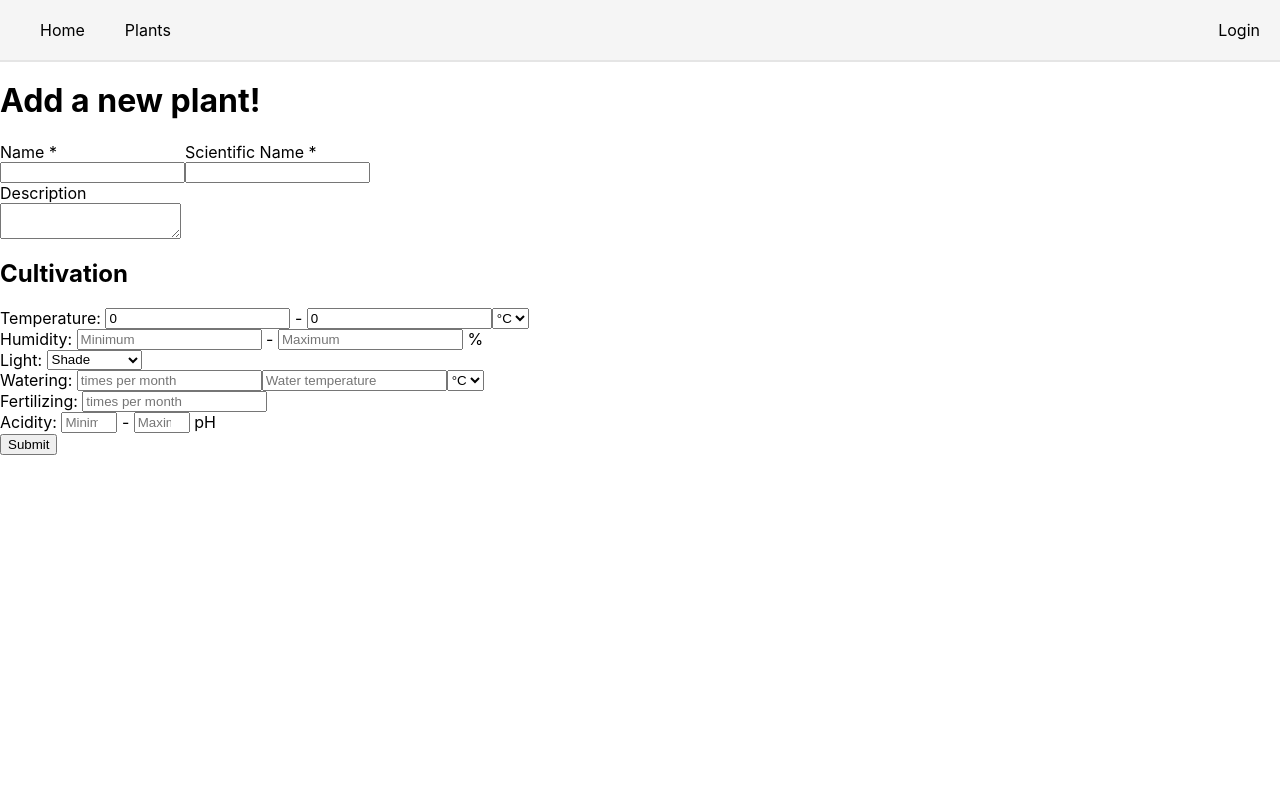
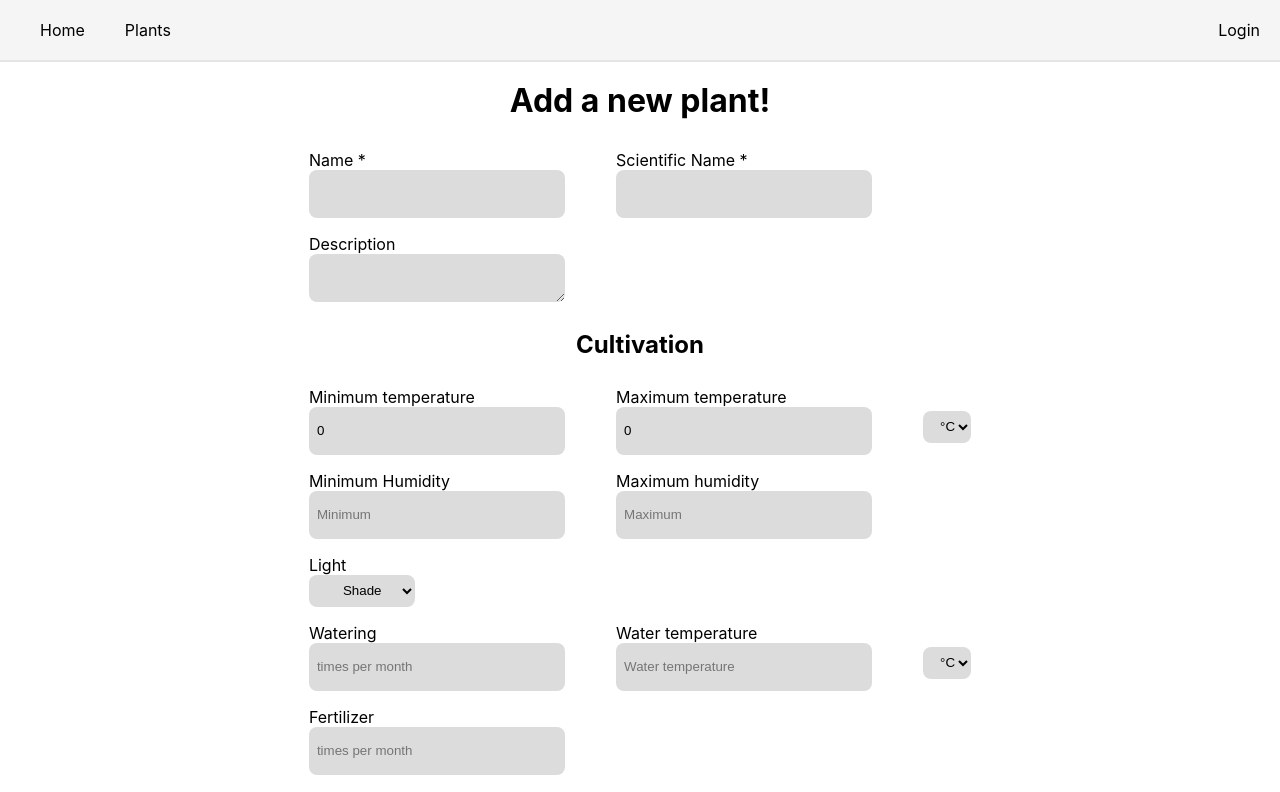
Before and after one commit to eliaspeteri/plantery, a Next.js app: page /new-plant in a window 1280 px wide. Shown: the top 792 px of the page. Built offline with nearby package versions, Linux system fonts and the light colour scheme.

Commit message:
Updated form page for adding new plants to DB.

```diff
--- a/pages/new-plant.tsx
+++ b/pages/new-plant.tsx
@@ -12,15 +12,18 @@ import { Errors } from '../types';
 import Head from 'next/head';
 
 import styles from '../styles/Form.module.css';
+import fieldStyles from '../styles/Field.module.css';
+
 import { NextPage } from 'next';
+import Button from '../components/Button';
 
 const NewPlant: NextPage = () => {
   return (
-    <div>
+    <div className='center'>
       <Head>
         <title>Plantery | Add a plant</title>
       </Head>
-      <h1>Add a new plant!</h1>
+      <h1 style={{ textAlign: 'center' }}>Add a new plant!</h1>
       <Formik
         initialValues={{
           name: '',
@@ -34,7 +37,8 @@ const NewPlant: NextPage = () => {
           waterTemp: 0,
           fertilizing: 0,
           minPh: 0,
-          maxPh: 14
+          maxPh: 14,
+          region: ''
         }}
         validate={(values) => {
           const errors: Errors = {};
@@ -71,16 +75,21 @@ const NewPlant: NextPage = () => {
             <div className={styles.row}>
               <div className={styles.rowItem}>
                 <label htmlFor='name'>Name *</label>
-                <Field type='text' name='name' />
+                <Field type='text' name='name' className={fieldStyles.input} />
                 <ErrorMessage
                   name='name'
                   component='div'
                   className={styles.errorMessage}
                 />
               </div>
+
               <div className={styles.rowItem}>
                 <label htmlFor='scientificName'>Scientific Name *</label>
-                <Field type='text' name='scientificName' />
+                <Field
+                  type='text'
+                  name='scientificName'
+                  className={fieldStyles.input}
+                />
                 <ErrorMessage
                   name='scientificName'
                   component='div'
@@ -88,10 +97,15 @@ const NewPlant: NextPage = () => {
                 />
               </div>
             </div>
+
             <div className={styles.row}>
               <div className={styles.rowItem}>
                 <label htmlFor='description'>Description</label>
-                <Field as='textarea' name='description' />
+                <Field
+                  as='textarea'
+                  name='description'
+                  className={[fieldStyles.input, fieldStyles.normal].join(' ')}
+                />
                 <ErrorMessage
                   name='description'
                   component='div'
@@ -99,57 +113,88 @@ const NewPlant: NextPage = () => {
                 />
               </div>
             </div>
-            <h2>Cultivation</h2>
+            <h2 style={{ textAlign: 'center' }}>Cultivation</h2>
+
             <div className={styles.row}>
-              Temperature:&nbsp;
-              <Field type='number' name='minTemp' placeholder='Minimum' />
+              <div className={styles.rowItem}>
+                <label htmlFor='minTemp'>Minimum temperature</label>
+                <Field
+                  type='text'
+                  name='minTemp'
+                  placeholder='Minimum'
+                  className={[fieldStyles.input, fieldStyles.narrow].join(' ')}
+                />
                 <ErrorMessage
                   name='minTemp'
                   component='div'
                   className={styles.errorMessage}
                 />
-              &nbsp;-&nbsp;
-              <Field type='number' name='maxTemp' placeholder='Maximum' />
+              </div>
+
+              <div className={styles.rowItem}>
+                <label htmlFor='maxTemp'>Maximum temperature</label>
+                <Field
+                  type='text'
+                  name='maxTemp'
+                  placeholder='Maximum'
+                  className={[fieldStyles.input, fieldStyles.narrow].join(' ')}
+                />
                 <ErrorMessage
                   name='maxTemp'
                   component='div'
                   className={styles.errorMessage}
                 />
-              <Field as='select' name='unit'>
+              </div>
+
+              <div className={styles.rowItem}>
+                <div></div>
+                <Field as='select' name='unit' className={fieldStyles.dropdown}>
                   <option value='C'>°C</option>
                   <option value='F'>°F</option>
                 </Field>
               </div>
+            </div>
+
             <div className={styles.row}>
-              Humidity:&nbsp;
+              <div className={styles.rowItem}>
+                <label htmlFor='minHumidity'>Minimum Humidity</label>
                 <Field
-                type='number'
+                  type='text'
                   name='minHumidity'
                   placeholder='Minimum'
-                min={0}
+                  className={[fieldStyles.input, fieldStyles.narrow].join(' ')}
                 />
                 <ErrorMessage
                   name='minHumidity'
                   component='div'
                   className={styles.errorMessage}
                 />
-              &nbsp;-&nbsp;
+              </div>
+
+              <div className={styles.rowItem}>
+                <label htmlFor='maxHumidity'>Maximum humidity</label>
                 <Field
-                type='number'
+                  type='text'
                   name='maxHumidity'
                   placeholder='Maximum'
-                max={100}
+                  className={[fieldStyles.input, fieldStyles.narrow].join(' ')}
                 />
-              &nbsp;%
                 <ErrorMessage
                   name='maxHumidity'
                   component='div'
                   className={styles.errorMessage}
                 />
               </div>
+            </div>
+
             <div className={styles.row}>
-              Light:&nbsp;
-              <Field as='select' name='light'>
+              <div className={styles.rowItem}>
+                <label htmlFor='light'>Light</label>
+                <Field
+                  as='select'
+                  name='light'
+                  className={fieldStyles.dropdown}
+                >
                   <option value='shade'>Shade</option>
                   <option value='half-shade'>Half shade</option>
                   <option value='medium-sun'>Medium sun</option>
@@ -161,35 +206,51 @@ const NewPlant: NextPage = () => {
                   className={styles.errorMessage}
                 />
               </div>
+            </div>
+
             <div className={styles.row}>
-              Watering:&nbsp;
+              <div className={styles.rowItem}>
+                <label htmlFor='waterTimesPerMonth'>Watering</label>
                 <Field
-                type='number'
+                  type='text'
                   name='waterTimesPerMonth'
                   placeholder='times per month'
+                  className={[fieldStyles.input, fieldStyles.narrow].join(' ')}
                 />
                 <ErrorMessage
                   name='timesPerMonth'
                   component='div'
                   className={styles.errorMessage}
                 />
+              </div>
+
+              <div className={styles.rowItem}>
+                <label htmlFor='waterTemperature'>Water temperature</label>
                 <Field
-                type='number'
+                  type='text'
                   name='waterTemperature'
                   placeholder='Water temperature'
+                  className={[fieldStyles.input, fieldStyles.narrow].join(' ')}
                 />
-              <Field as='select' name='unit'>
+              </div>
+
+              <div className={styles.rowItem}>
+                <div></div>
+                <Field as='select' name='unit' className={fieldStyles.dropdown}>
                   <option value='C'>°C</option>
                   <option value='F'>°F</option>
                 </Field>
               </div>
+            </div>
+
             <div className={styles.row}>
-              Fertilizing:&nbsp;
+              <div className={styles.rowItem}>
+                <label htmlFor='fertilizerTimesPerMonth'>Fertilizer</label>
                 <Field
-                type='number'
+                  type='text'
                   name='fertilizerTimesPerMonth'
                   placeholder='times per month'
-                min={0}
+                  className={[fieldStyles.input, fieldStyles.narrow].join(' ')}
                 />
                 <ErrorMessage
                   name='fertilizerTimesPerMonth'
@@ -197,38 +258,65 @@ const NewPlant: NextPage = () => {
                   className={styles.errorMessage}
                 />
               </div>
+            </div>
+
             <div className={styles.row}>
-              Acidity:&nbsp;
+              <div className={styles.rowItem}>
+                <label htmlFor='minAcidity'>Minimum acidity</label>
                 <Field
-                type='number'
+                  type='text'
                   name='minAcidity'
                   placeholder='Minimum'
-                min={0}
-                max={13}
+                  className={[fieldStyles.input, fieldStyles.narrow].join(' ')}
                 />
                 <ErrorMessage
                   name='minAcidity'
                   component='div'
                   className={styles.errorMessage}
                 />
-              &nbsp;-&nbsp;
+              </div>
+
+              <div className={styles.rowItem}>
+                <label htmlFor='maxAcidity'>Maximum acidity</label>
                 <Field
-                type='number'
+                  type='text'
                   name='maxAcidity'
                   placeholder='Maximum'
-                min={1}
-                max={14}
+                  className={[fieldStyles.input, fieldStyles.narrow].join(' ')}
                 />
                 <ErrorMessage
                   name='maxAcidity'
                   component='div'
                   className={styles.errorMessage}
                 />
-              &nbsp;pH
               </div>
-            <button type='submit' disabled={isSubmitting}>
+
+              <div className={styles.rowItem}>&nbsp;pH</div>
+            </div>
+
+            <div className={styles.row}>
+              <div className={styles.rowItem}>
+                <label htmlFor='region'>Region</label>
+                <Field
+                  as='select'
+                  name='region'
+                  className={fieldStyles.dropdown}
+                >
+                  <option value='antarctica'>Antarctica</option>
+                  <option value='eurasia'>Eurasia</option>
+                  <option value='indonesia'>Indonesia</option>
+                  <option value='namerica'>North America</option>
+                  <option value='oceania'>Oceania</option>
+                  <option value='samerica'>South America</option>
+                </Field>
+              </div>
+            </div>
+
+            <div className={styles.row}>
+              <Button type='submit' disabled={isSubmitting}>
                 Submit
-            </button>
+              </Button>
+            </div>
           </Form>
         )}
       </Formik>
--- a/styles/Form.module.css
+++ b/styles/Form.module.css
@@ -1,13 +1,13 @@
 .row {
   display: flex;
   flex-direction: row;
-  width: 50vw;
 }
 
 .rowItem {
   display: flex;
   flex-direction: column;
   justify-content: space-evenly;
+  margin: 1vh 2vw;
 }
 
 .errorMessage {
```
Lines whose indentation alone changed are shown as unchanged.
